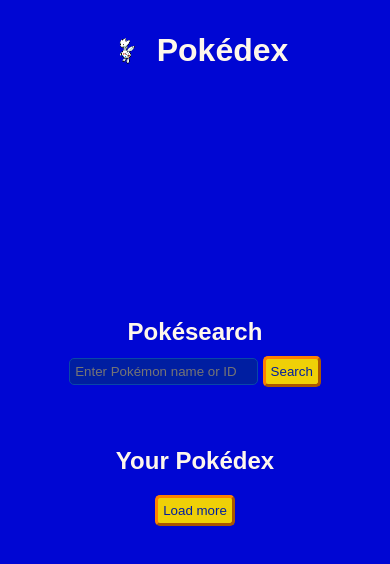
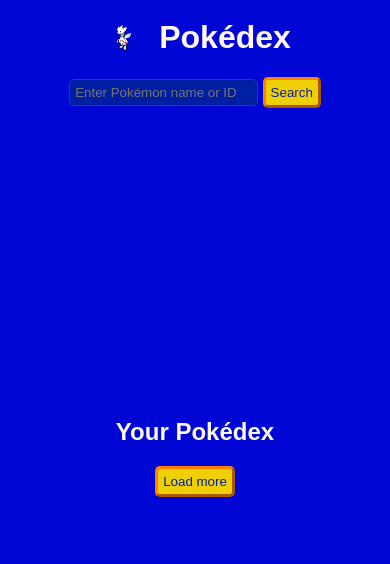
Before and after one commit to lygaios/Pokedex, a plain HTML site: page index.html in a window 390 px wide. Drawn offline with Linux system fonts and the light colour scheme; no server answers.

Commit message:
Moved the search bar from the main section to the header; adjusted for responsiveness

```diff
--- a/index.html
+++ b/index.html
@@ -17,19 +17,17 @@
     <header id="header">
       <img class="logo" src="./assets/icons/176.png" alt="Togetic" />
       <h1>Pokédex</h1>
+      <div id="searchbar">
+        <form onsubmit="sendSearch(); return false;">
+          <input type="text" class="text-input" id="search-field" placeholder="Enter Pokémon name or ID" />
+          <button class="button" id="search-button">Search</button>
+        </form>
+      </div>
     </header>
     <div id="loading-overlay" class="overlay dnone"></div>
     <div id="detail-overlay" class="overlay dnone" onclick="closeDetailOverlay(event)"></div>
     <section id="main">
       <section id="search-box">
-        <h2>Pokésearch</h2>
-        <div id="searchbar">
-          <form onsubmit="sendSearch(); return false;">
-            <input type="text" class="text-input" id="search-field" placeholder="Enter Pokémon name or ID" />
-            <button class="button" id="search-button">Search</button>
-          </form>
-        </div>
-
         <div id="search-result"></div>
       </section>
       <section id="pokedex-box">
--- a/styles/standard.css
+++ b/styles/standard.css
@@ -24,20 +24,22 @@ a {
 }
 
 #header {
-  height: 100px;
+  min-height: 100px;
+  padding-top: 10px;
+  padding-bottom: 10px;
   display: flex;
   justify-content: center;
   align-items: center;
   text-align: center;
-  gap: 5px;
+  gap: 10px;
   flex-wrap: wrap;
-  padding-inline: 20px;
+  padding-inline: 10px;
   margin: 0;
 }
 
 #footer {
   height: 100px;
-  padding-inline: 20px;
+  padding-inline: 10px;
   display: flex;
   justify-content: center;
   align-items: center;
@@ -47,7 +49,7 @@ a {
   flex-grow: 1;
   max-width: 1440px;
   width: 100%;
-  padding-inline: 20px;
+  padding-inline: 10px;
   padding-bottom: 10px;
   display: flex;
   flex-direction: column;
```
